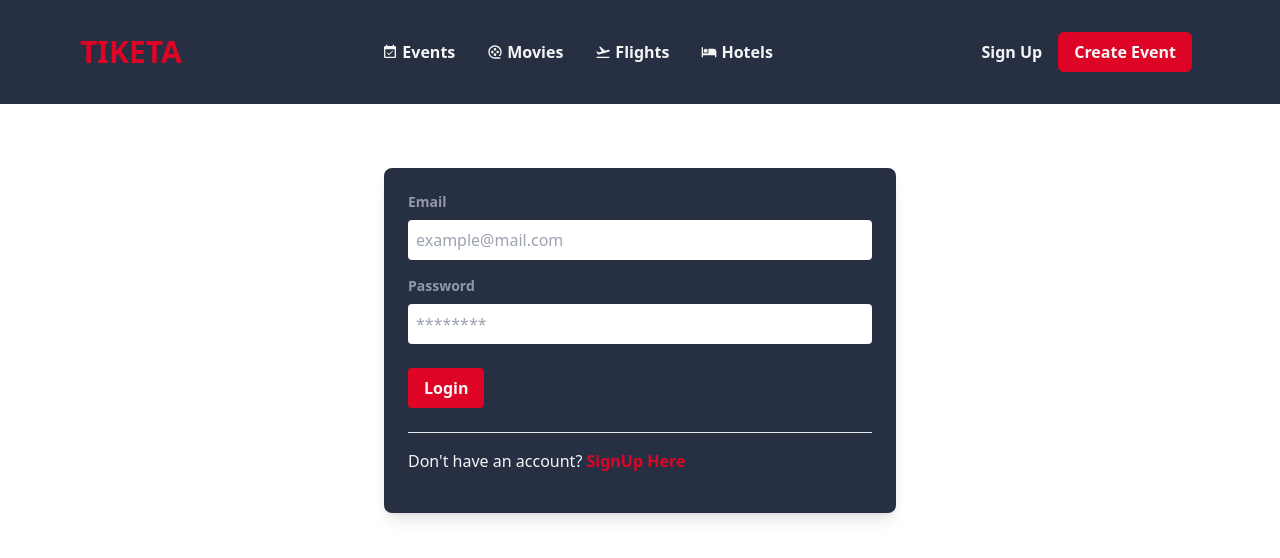
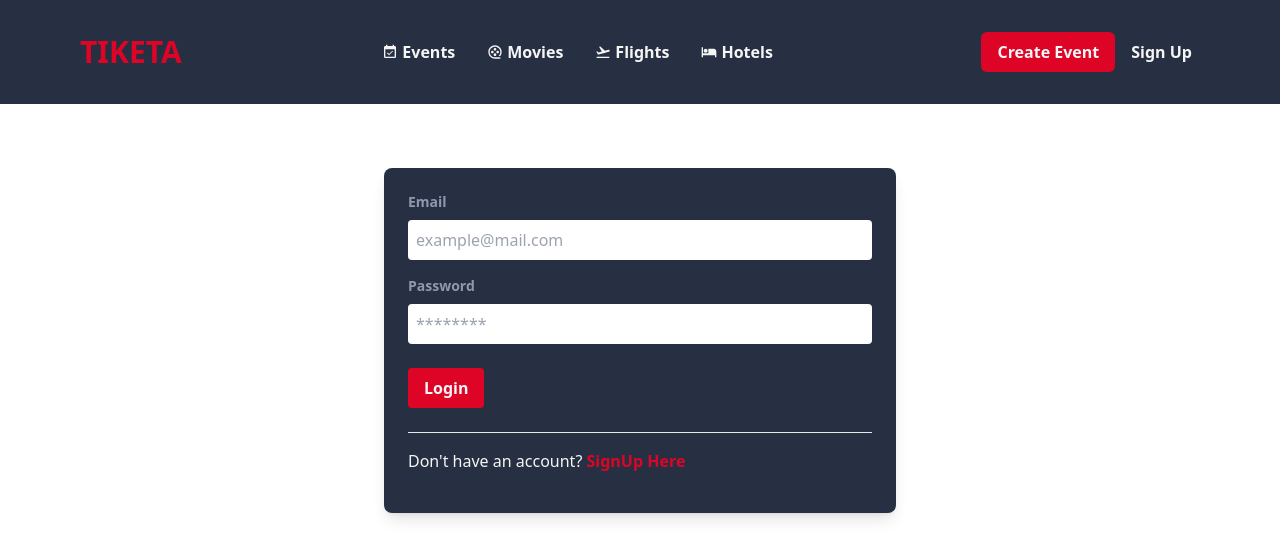
Before and after one commit to jimmindungu3/Tiketa, a React (Vite) app in the folder frontend/: page /login in a window 1280 px wide. Shown: the top 558 px of the page. Built offline with nearby package versions, Linux system fonts and the light colour scheme; no server answers.

Commit message:
create event button with dynamic links

```diff
--- a/frontend/src/components/Navbar.jsx
+++ b/frontend/src/components/Navbar.jsx
@@ -65,6 +65,14 @@ const Navbar = () => {
     setIsMobileMenuOpen(!isMobileMenuOpen);
   };
 
+  const CreateEventButton = () => (
+    <Link to={userName ? "/create-event" : "/login"}>
+      <button className="mx-2 bg-red-100 py-2 px-4 rounded-md">
+        Create Event
+      </button>
+    </Link>
+  );
+
   const NavLinks = () => (
     <>
       <Link to={"/"} className="flex items-center mx-4" href="#">
@@ -114,19 +122,21 @@ const Navbar = () => {
 
           {/* Desktop Auth Section */}
           <div className="hidden md:block text-white font-semibold relative">
+            <div className="flex items-center">
               {userName ? (
-              <div className="relative">
+                <div className="relative flex items-center">
+                  <CreateEventButton />
                   <button
                     onClick={toggleDropdown}
                     className="mx-2 flex items-center"
                   >
                     <FaUserCircle className="text-3xl mr-2" />
-                  {userName && <span>{userName}</span>}
+                    <span>{userName}</span>
                   </button>
                   {dropdownVisible && (
                     <div
                       ref={dropdownRef}
-                    className="z-20 absolute right-0 mt-2 w-48 bg-white text-black rounded-md shadow-lg"
+                      className="z-20 absolute right-0 top-full mt-2 w-48 bg-white text-black rounded-md shadow-lg"
                     >
                       <div className="block px-4 py-2 hover:bg-gray-200 hover:cursor-not-allowed hover:rounded-md">
                         Edit Profile
@@ -141,17 +151,14 @@ const Navbar = () => {
                   )}
                 </div>
               ) : (
-              <div>
+                <div className="flex items-center">
+                  <CreateEventButton />
                   <Link to={"/sign-up"}>
                     <button className="mx-2">Sign Up</button>
                   </Link>
-                <Link to={"/login"}>
-                  <button className="mx-2 bg-red-100 py-2 px-4 rounded-md">
-                    Create Event
-                  </button>
-                </Link>
                 </div>
               )}
+            </div>
           </div>
         </div>
 
@@ -167,8 +174,9 @@ const Navbar = () => {
                 <div className="border-t border-white/20 pt-4">
                   <div className="flex items-center mb-4">
                     <FaUserCircle className="text-3xl mr-2" />
-                    {userName && <span>{userName}</span>}
+                    <span>{userName}</span>
                   </div>
+                  <CreateEventButton />
                   <div className="block py-2 hover:bg-blue-700 hover:cursor-not-allowed rounded">
                     Edit Profile
                   </div>
@@ -181,14 +189,10 @@ const Navbar = () => {
                 </div>
               ) : (
                 <div className="border-t border-white/20 pt-4 flex flex-col space-y-2">
+                  <CreateEventButton />
                   <Link to={"/sign-up"}>
                     <button className="w-full py-2 hover:bg-blue-700 rounded">
                       Sign Up
-                    </button>
-                  </Link>
-                  <Link to={"/login"}>
-                    <button className="w-full bg-red-100 py-2 rounded">
-                      Create Event
                     </button>
                   </Link>
                 </div>
```
Lines whose indentation alone changed are shown as unchanged.
